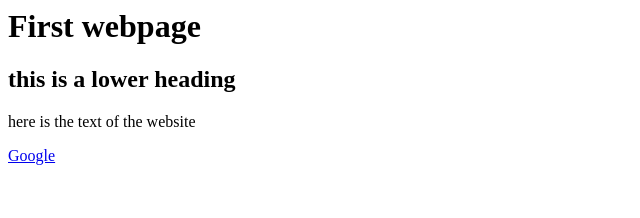
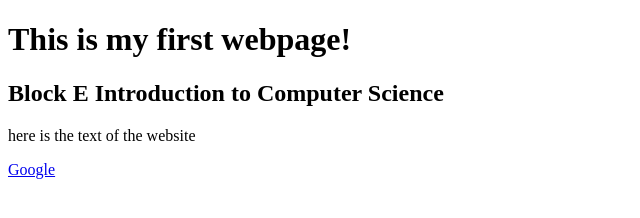
Before and after one commit to amelie-maria/basic_website, a plain HTML site: page index.html in a window 1280 px wide. Shown: the whole page, without its empty margins (0-640 px from the left). Drawn offline with Linux system fonts and the light colour scheme.

Commit message:
Update index.html

```diff
--- a/index.html
+++ b/index.html
@@ -1,13 +1,19 @@
 
+<!DOCTYPE html>
 <html>
   <head>
-    <title> This is my first webpage
+    <title>
+      My First Webpage
     </title>
   </head>
 
   <body>
-    <h1>First webpage</h1>
-    <h2>this is a lower heading</h2>
+    <h1>This is my first webpage!</h1>
+    <h2> Block E
+
+  Introduction to Computer Science
+
+  </h2>
     <p>
       here is the text of the website
     </p>
```
